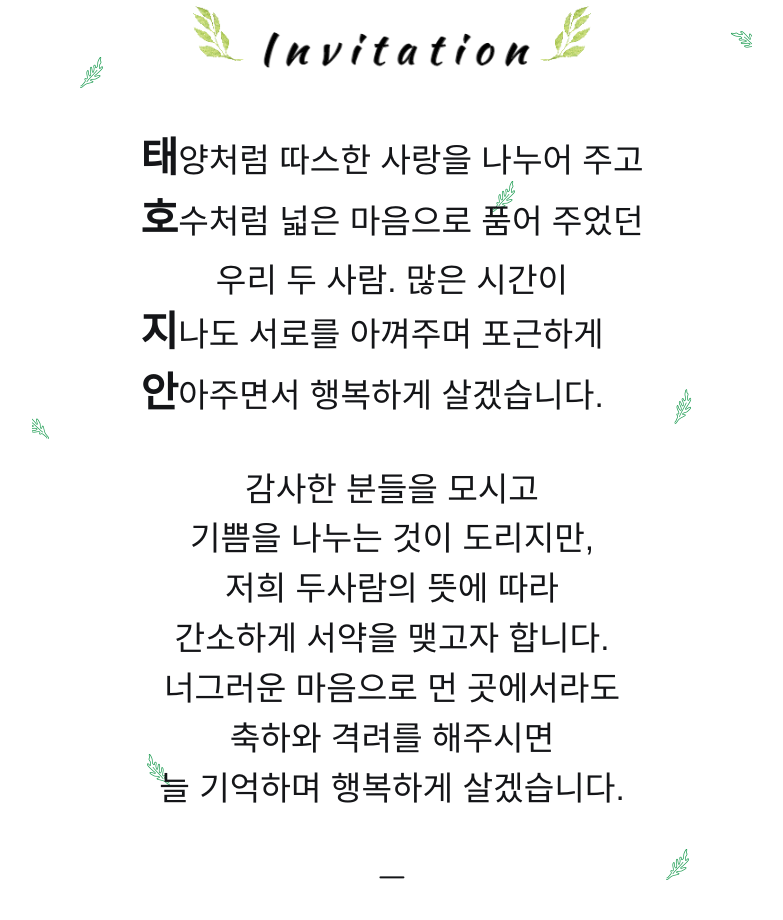
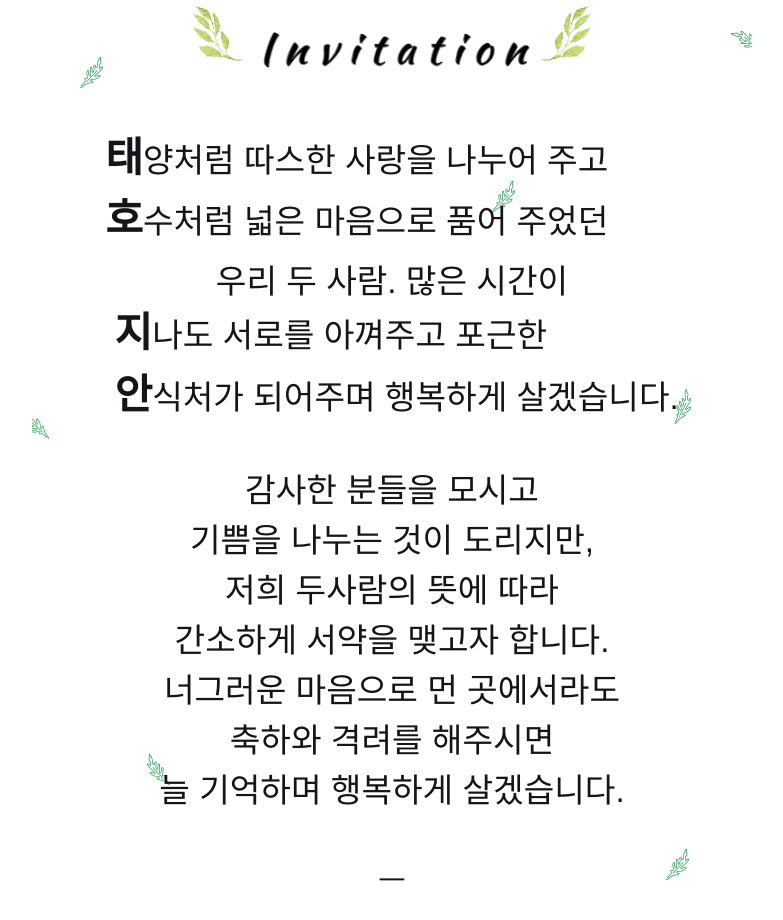
Before and after one commit to kr-Taeho/kr-taeho.github.io, a plain HTML site: page index.html in a window 1280 px wide. Shown: the part 1360-2280 px from the top of the page, without its empty margins (248-1031 px from the left). Drawn offline with nearby package versions, Linux system fonts and the light colour scheme; a web font is replaced by a local one.

Commit message:
no message

```diff
--- a/index.html
+++ b/index.html
@@ -51,8 +51,8 @@
               <b>태</b>양처럼 따스한 사랑을 나누어 주고<br />
               <b>호</b>수처럼 넓은 마음으로 품어 주었던<br />
               <p class="invation-center-text">우리 두 사람. 많은 시간이</p>
-              <b>지</b>나도 서로를 아껴주며 포근하게<br />
-              <b>안</b>아주면서 행복하게 살겠습니다.<br />
+              &nbsp;<b>지</b>나도 서로를 아껴주고 포근한<br />
+              &nbsp;<b>안</b>식처가 되어주며 행복하게 살겠습니다.<br />
             </div>
           </div>
 
```
